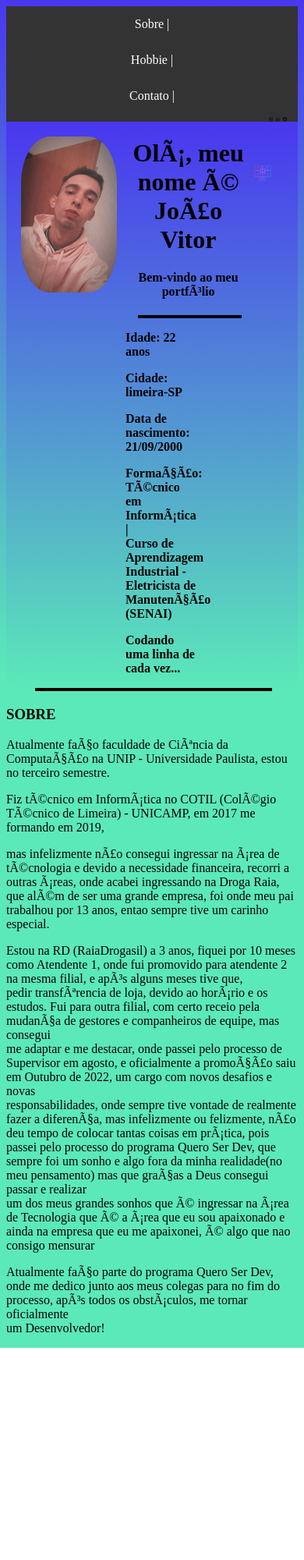
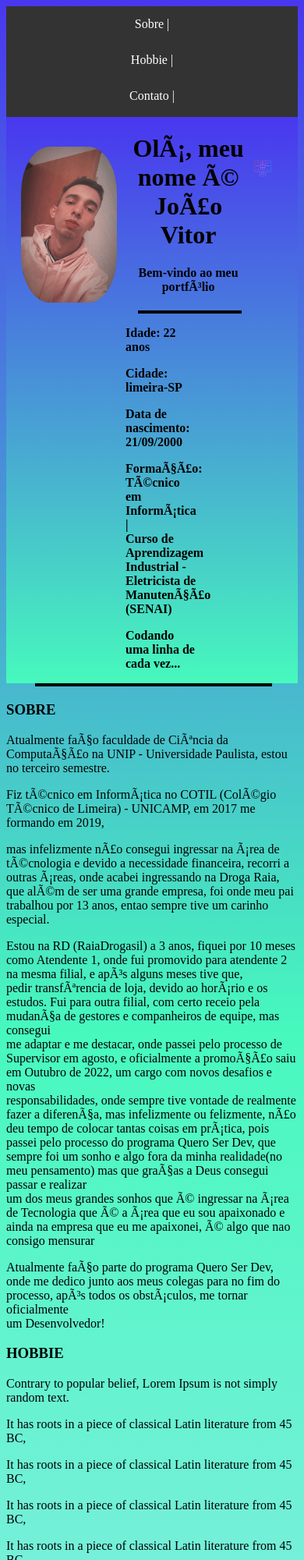
Before and after one commit to joaovitorevora/ProjetoM1-Resilia, a plain HTML site: page apresentacao/index.html in a window 390 px wide. Shown: the top 2000 px of the page at 78% size. Before the commit the page ends 1728 px from the top, so only its background shows below. Drawn offline with Linux system fonts and the light colour scheme.

Commit message:
organização de código e comentários no css

```diff
--- a/apresentacao/assets/CSS/style.css
+++ b/apresentacao/assets/CSS/style.css
@@ -1,23 +1,28 @@
 /*#6E07F3 #5BE9B9 cores*/
+/* colocando cor gradiente na pagina toda*/
 body{
 
-    background-image: linear-gradient(#4937ef,#5BE9B9, #5BE9B9);
+    background-image: linear-gradient(#4937ef,#47f9bd, #a2e6f5);
 }
+/*tirando estilo de todas as listas*/
 ul{
     list-style: none;
 }
+/*definindo cor preto e tirando decoração de todos os textos*/
 a {
     color: #000;
     text-decoration: none;
 }
+/*definindo tamanho, formato e margem da foto inicial*/
 .imgperfil{
     margin-left: 5%;
     width: 200px;
     height: 200px;
     border-radius: 30%;
     padding: 0;
-    margin-top: 5%;
+    margin-top: 10%;
 }
+/*definindo tamanho formato e margem da foto do pc lateral*/
 #imgpc{
     margin-left: 5%;
     width: 150%;
@@ -27,43 +32,32 @@ a {
     margin-top: 5%;
 
 }
-
-header{
-    min-width: 100%;
-    max-width: 100%;
-}
-
+/*colocando posição da div da imagem pc*/
 #pc {
     display: flex;
     justify-content: end;
     width: 26%;
     height: 30%;
     margin-top: 10%;
-
 }
+/* div geral da parte de nome e dados pessoais, "div pai"*/
 .dados{
-    background-image: linear-gradient(#4937ef, #5BE9B9);
+    background-image: linear-gradient(#4937ef,#47f9bd);
     display:flex;
     justify-content: column;
     align-items: right;
     text-align: left;
-
-
 }
-
+/* div responsavel pelo titulo e subtitulo*/
 .bemvindo{
     text-align: center;
     flex-direction: center;
-    background-image: linear-gradient(#4937ef, #5BE9B9);
-
+    background-image: linear-gradient(#4937ef,#47f9bd);
     height: 30%;
     width: 70%;
     margin-left: 3%;
-
-
-
 }
-
+/* div responsável pela parte dos dados pessoais, posição*/
 #idade{
     font-weight: bold;
     height: 20%;
@@ -71,13 +65,13 @@ header{
     width: 58%;
 
 }
-
+/* cria uma linha divisória na horizontal*/
 .linha{
     width: 80%;
     border: 2px solid #000;
     margin-left: 10%;
 }
-
+/* barra do nav*/
 ul.nav{
     list-style: none;
     margin: 0;
@@ -85,11 +79,11 @@ ul.nav{
     overflow: hidden;
     background-color: #333;
 }
-
+/*alinhar lista no nav*/
 ul.nav li{
     float:left;
 }
-
+/* estilo e cor dos links e nav*/
 ul.nav li a {
     display: block;
     color: white;
@@ -97,26 +91,22 @@ ul.nav li a {
     padding: 14px 16px;
     text-decoration: none;
 }
-
+/* efeito de mudar a cor ao passar mouse em cima dos links*/
 ul.nav li a:hover:not(active){
     background-color: #111;
 }
-
-ul.nav li a.active{
-    background-color: #04AA6D;
-}
-
-ul.nav li.right{
-    float: right;
-}
-
+/* responsividade do navbar*/
 @media screen and (max-width: 600px) {
     ul.nav li.right,
     ul.nav li {
         float: none;
     }
+    #instagram, #whatsapp,
+    #github {
+        overflow: hidden;
+    }
   }
-
+/* tamanho e posição da div onde ficam os icones "div pai"*/
 .icones{
     width: 3%;
     height: 3%;
@@ -124,24 +114,23 @@ ul.nav li.right{
     margin-top: 0.7%;
     margin-left: 90%;
 }
-
-  #instagram{
+/* tamanho e margem dos icones*/
+#instagram{
     margin-top: 10%;
     width: 50%;
     margin-right: 30%;
 
   }
-
-  #whatsapp{
+/* tamanho e margem dos icones*/
+#whatsapp{
     margin-top: 10%;
     width: 50%;
     margin-right: 30%;
 
   }
-
-  #github{
+/* tamanho e margem dos icones*/
+#github{
     margin-top: 10%;
     width: 50%;
     margin-right: 30%;
-
-  }
+}
--- a/apresentacao/index.html
+++ b/apresentacao/index.html
@@ -14,7 +14,7 @@
         <nav>
             <ul class="nav">
                 <li>
-                    <a href="sobre.html"> Sobre | </a>
+                    <a href="#sobre"> Sobre | </a>
                 </li>
 
                 <li>
@@ -45,7 +45,7 @@
                     <h1>Olá, meu nome é João Vitor</h1>
                     <h4>Bem-vindo ao meu portfólio</h4>
                     <!-- Linha de divisão -->
-                    <div class="linha">
+                    <a name="sobre"></a><div class="linha">
 
                     </div>
                     <!-- Informações pessoais-->
@@ -80,7 +80,7 @@
             <p>Fiz técnico em Informática no COTIL (Colégio Técnico de Limeira) - UNICAMP, em 2017 me formando em 2019,</p>
             mas infelizmente não consegui ingressar na área de técnologia e devido a necessidade financeira, recorri a outras áreas, onde acabei ingressando na Droga Raia,
             <br>
-            que além de ser uma grande empresa, foi onde meu pai trabalhou por 13 anos, entao sempre tive um carinho especial.
+             que além de ser uma grande empresa, foi onde meu pai trabalhou por 13 anos, entao sempre tive um carinho especial.
             <p>Estou na RD (RaiaDrogasil) a 3 anos, fiquei por 10 meses como Atendente 1, onde fui promovido para atendente 2 na mesma filial, e após alguns meses tive que,<br>
             pedir transfêrencia de loja, devido ao horário e os estudos. Fui para outra filial, com certo receio pela mudança de gestores e companheiros de equipe, mas consegui<br>
             me adaptar e me destacar, onde passei pelo processo de Supervisor em agosto, e oficialmente a promoção saiu em Outubro de 2022, um cargo com novos desafios e novas<br>
@@ -91,7 +91,27 @@
             um Desenvolvedor!</p>
             <!-- Fim parte sobre -->
 
+            <!-- Inicio parte Hobbie-->
+            <h3 class="subtitulos"> HOBBIE </h3>
+            <p>Contrary to popular belief, Lorem Ipsum is not simply random text.</p>
+                <p>It has roots in a piece of classical Latin literature from 45 BC,</p>
+                <p>It has roots in a piece of classical Latin literature from 45 BC,</p>
+                <p>It has roots in a piece of classical Latin literature from 45 BC,</p>
+                <p>It has roots in a piece of classical Latin literature from 45 BC,</p>
+                <p>It has roots in a piece of classical Latin literature from 45 BC,</p>
+                <p>It has roots in a piece of classical Latin literature from 45 BC,</p>
+                <p>It has roots in a piece of classical Latin literature from 45 BC,</p>
+                <p>It has roots in a piece of classical Latin literature from 45 BC,</p>
+                <p>It has roots in a piece of classical Latin literature from 45 BC,</p>
+                <p>It has roots in a piece of classical Latin literature from 45 BC,</p>
+                <p>It has roots in a piece of classical Latin literature from 45 BC,</p>
+                <p>It has roots in a piece of classical Latin literature from 45 BC,</p>
+                <p>It has roots in a piece of classical Latin literature from 45 BC,</p>
+                <p>It has roots in a piece of classical Latin literature from 45 BC,</p>
+                <p>It has roots in a piece of classical Latin literature from 45 BC,</p>
+                <p>It has roots in a piece of classical Latin literature from 45 BC,</p>
 
+                <!--Fim Hobbie-->
         </main>
         <!-- fim conteúdo -->
         <footer>
@@ -100,8 +120,3 @@
     </body>
 
 </html>
-
-<!-- display flex: flexive
-justify-content:center
-list style none
--->
```
